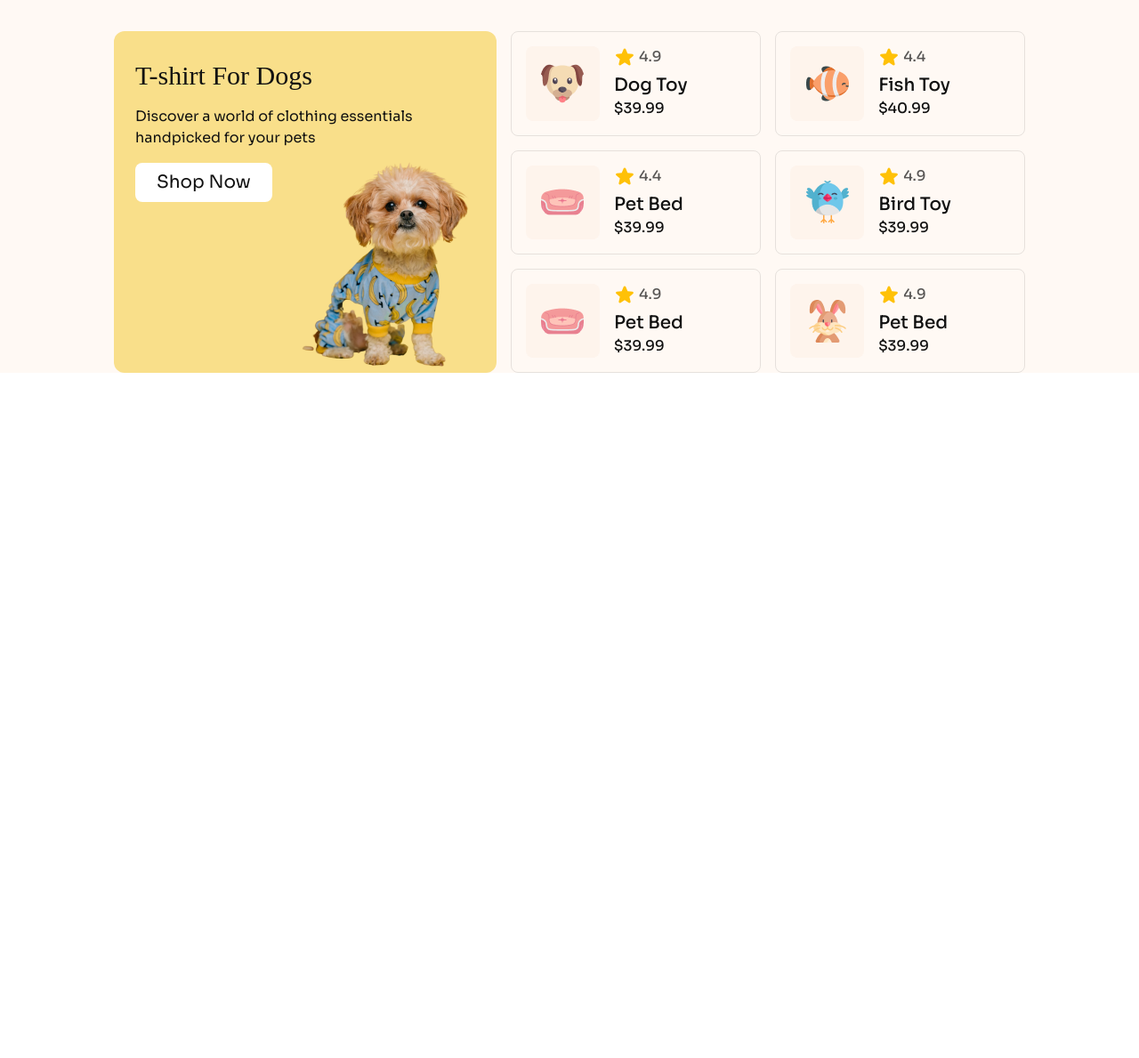
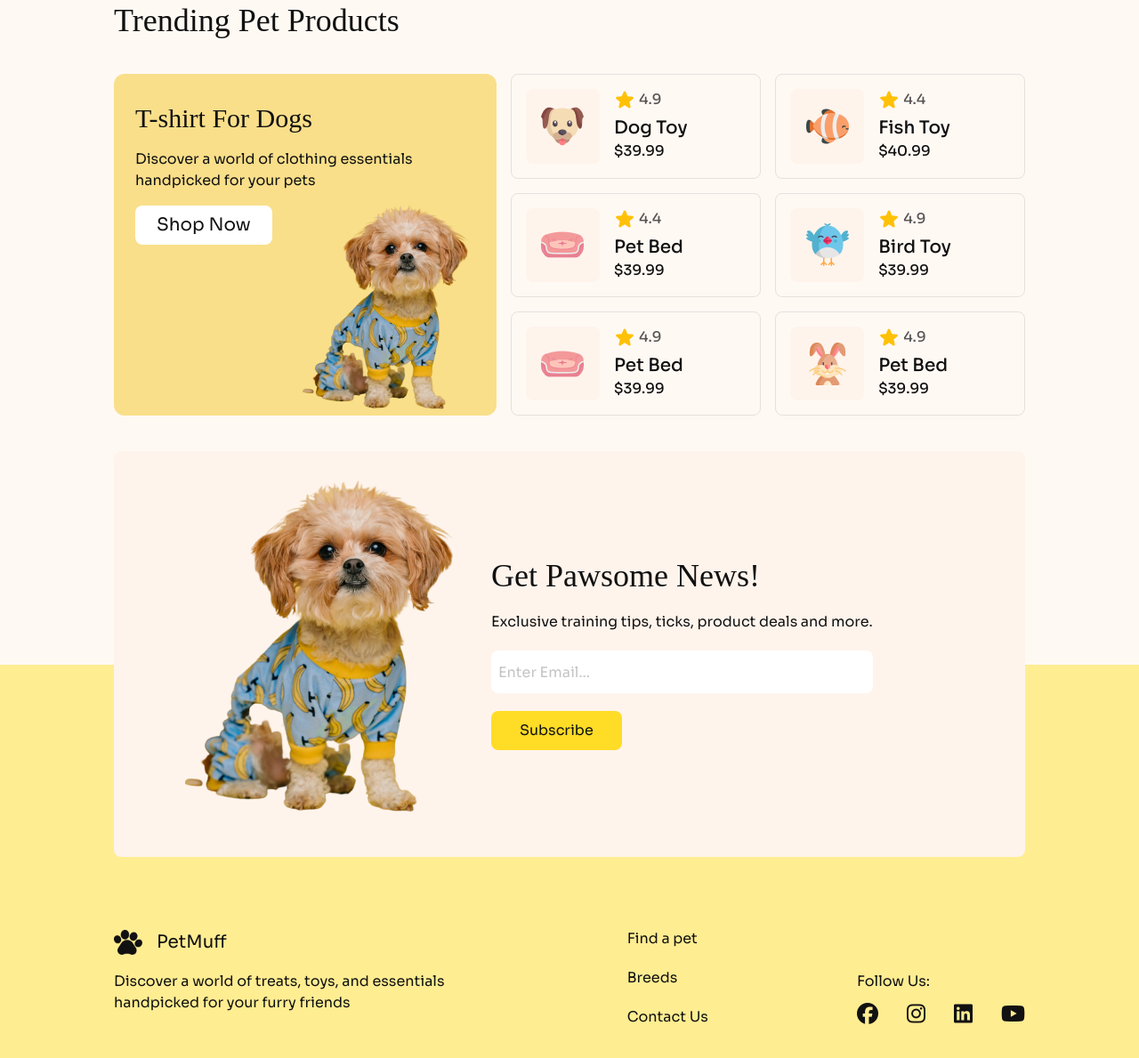
Before and after one commit to yhsunny176/assign-3-ph-web, a website: page index.html in a window 1280 px wide. Shown: the part 2368-3557 px from the top of the page at 89% size. Before the commit the page ends 2787 px from the top, so only its background shows below. Drawn offline with Linux system fonts and the light colour scheme; a web font is replaced by a local one.

Commit message:
Footer with Responsiveness added

```diff
--- a/index.html
+++ b/index.html
@@ -335,9 +335,9 @@
 
 
     <!-- Trending Pet Products Section -->
-    <section class="max-w-full bg-secondary-yellow">
+    <section class="max-w-full bg-secondary-yellow pb-70 pt-30 lg:pt-36">
       <div class="max-w-[calc(100%-32px)] mx-auto lg:max-w-4xl xl:max-w-5xl 2xl:max-w-7xl">
-        <h1 class="font-adlam text-black-primary text-2xl pt-14 lg:pt-24 lg:text-4xl">Trending Pet Products</h1>
+        <h1 class="font-adlam text-black-primary text-2xl lg:text-4xl">Trending Pet Products</h1>
 
         <div
           class="grid grid-cols-2 grid-rows-8 gap-3 mt-10 lg:grid-cols-7 lg:grid-rows-3 lg:gap-4 2xl:gap-6 2xl:grid-cols-9">
@@ -566,12 +566,66 @@
     </section>
 
 
+
   </main>
 
   <!-- Footer Section -->
-  <footer>
+  <footer class="bg-footer-yellow relative pb-12 pt-20 xl:pb-20">
+    <div class="max-w-[calc(100%-32px)] mx-auto relative lg:max-w-4xl xl:max-w-5xl 2xl:max-w-7xl">
 
+      <!-- Overlap -->
+      <div
+        class="bg-light-orange max-w-full mx-auto flex flex-col px-4 py-6 justify-center items-center gap-8 -mt-80 rounded-lg lg:max-w-4xl xl:max-w-5xl xl:flex-row xl:justify-start xl:px-20 xl:py-8 2xl:gap-24 2xl:max-w-7xl">
+        <div class="max-w-1/2 lg:max-w-1/3 xl:max-w-80"><img src="./assets/cute-pet-mid.png" alt="cute dog sitting">
+        </div>
+
+        <div class="flex flex-col justify-center items-center xl:items-start xl:**:m-0 xl:gap-5">
+          <h1 class="font-adlam text-black-primary text-2xl text-center xl:text-left xl:text-4xl">Get Pawsome News!</h1>
+          <p class="font-sora text-black-primary text-center mt-4 xl:text-left">Exclusive training tips, ticks, product
+            deals and
+            more.</p>
+          <input type="email" name="email" id="email" placeholder="Enter Email..."
+            class="w-full h-12 bg-white rounded-lg mt-5 px-2 py-2 placeholder:font-sora placeholder:text-[#C4C4C4] focus:outline-0">
+          <a href="#"
+            class="max-w-max inline-block font-sora text-black-primary mt-3 py-2.5 px-8 rounded-lg bg-yellow-primary">Subscribe
+          </a>
+        </div>
+      </div>
+
+      <!-- Footer Content -->
+      <div class="max-w-full mx-auto mt-20 lg:max-w-4xl xl:max-w-5xl xl:flex xl:justify-between 2xl:max-w-7xl">
+        <div class="flex flex-col gap-4 xl:max-w-2/5">
+          <div class="flex items-center gap-4">
+            <img src="./assets/logo-footer.png" alt="footer logo paw" class="max-w-8">
+            <span class="inline-block font-sora text-black-primary text-xl">PetMuff</span>
+          </div>
+          <p class="max-w-full font-sora text-black-primary xl:max-w-full">Discover a world of treats, toys, and
+            essentials handpicked for your furry friends</p>
+        </div>
+
+
+        <ul class="mt-8 **:font-sora **:text-black-primary flex flex-col gap-5 xl:m-0">
+          <li><a href="#">Find a pet</a></li>
+          <li><a href="#">Breeds</a></li>
+          <li><a href="#">Contact Us</a></li>
+        </ul>
+
+        <div class="mt-12 xl:mt-auto">
+          <h3 class="font-sora text-black-primary">Follow Us:</h3>
+          <ul class="flex items-center gap-8 mt-2 **:text-2xl **:text-black-primary">
+            <li><a href="#"><i class="fa-brands fa-facebook"></i></a></li>
+            <li><a href="#"><i class="fa-brands fa-instagram"></i></a></li>
+            <li><a href="#"><i class="fa-brands fa-linkedin"></i></a></li>
+            <li><a href="#"><i class="fa-brands fa-youtube"></i></a></li>
+          </ul>
+        </div>
+
+      </div>
+
+    </div>
   </footer>
+
+  <script src="https://kit.fontawesome.com/f30fb81c5c.js" crossorigin="anonymous"></script>
 </body>
 
 </html>
--- a/src/input.css
+++ b/src/input.css
@@ -1,5 +1,6 @@
 @import url('https://fonts.googleapis.com/css2?family=ADLaM+Display&family=Sora:wght@100..800&display=swap');
 @import "tailwindcss";
+
 @theme {
   --font-adlam: "ADLaM Display", serif;
   --font-sora: "Sora", serif;
@@ -14,4 +15,5 @@
   --color-light-orange: rgba(254, 244, 236, 1);
   --color-golden: rgba(255, 193, 7, 1);
   --color-secondary-yellow: rgba(255, 249, 244, 1);
+  --color-footer-yellow: rgba(255, 220, 38, 0.5);
 }
```
Also changed, not shown: styles/styles.css.
